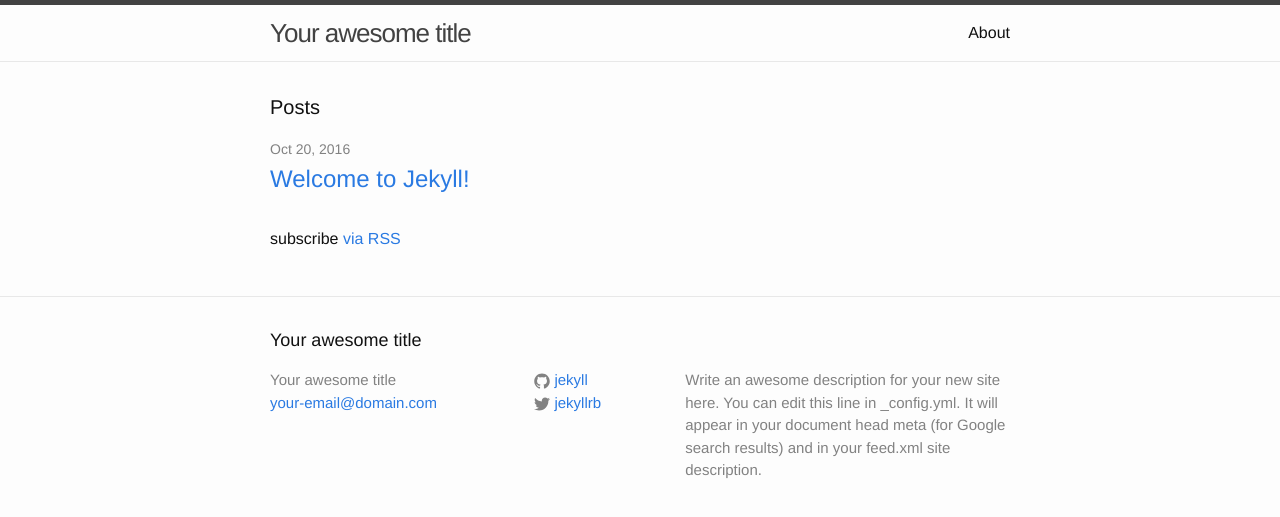
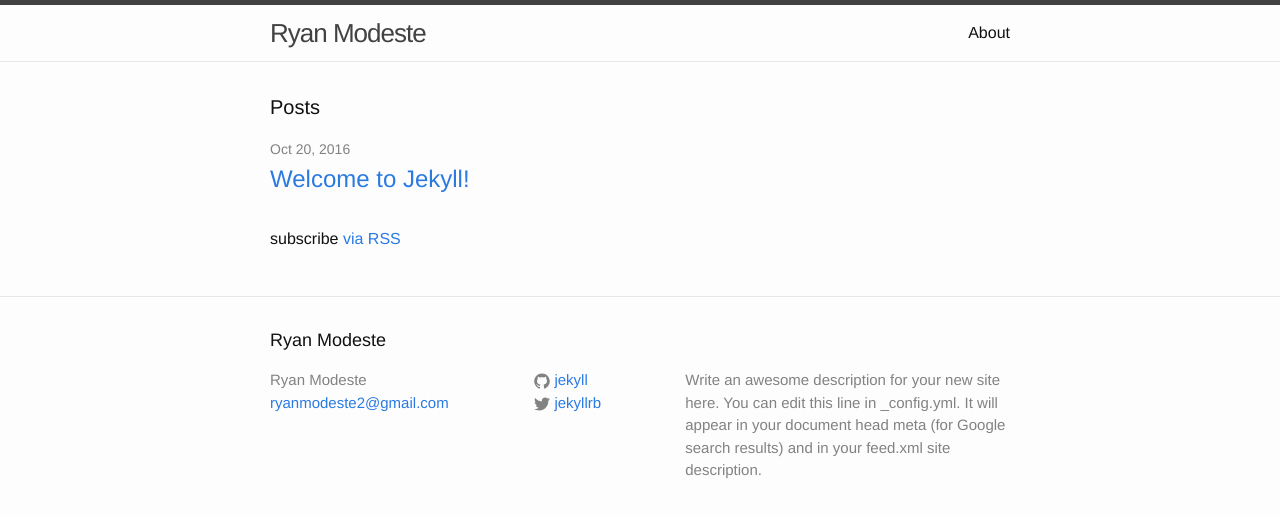
Before and after one commit to ryan1002/ryan1002.github.io, a Jekyll site: the page built from index.md, in a window 1280 px wide. Shown: the top 517 px of the page. Built offline with Jekyll 4.4.1, drawn with Linux system fonts in a browser that asks for light colours.

Commit message:
changed title email in the _config.yml file

```diff
--- a/_config.yml
+++ b/_config.yml
@@ -13,8 +13,8 @@
 # you will see them accessed via {{ site.title }}, {{ site.email }}, and so on.
 # You can create any custom variable you would like, and they will be accessible
 # in the templates via {{ site.myvariable }}.
-title: Your awesome title
-email: your-email@domain.com
+title: Ryan Modeste
+email: ryanmodeste2@gmail.com
 description: > # this means to ignore newlines until "baseurl:"
   Write an awesome description for your new site here. You can edit this
   line in _config.yml. It will appear in your document head meta (for
```
